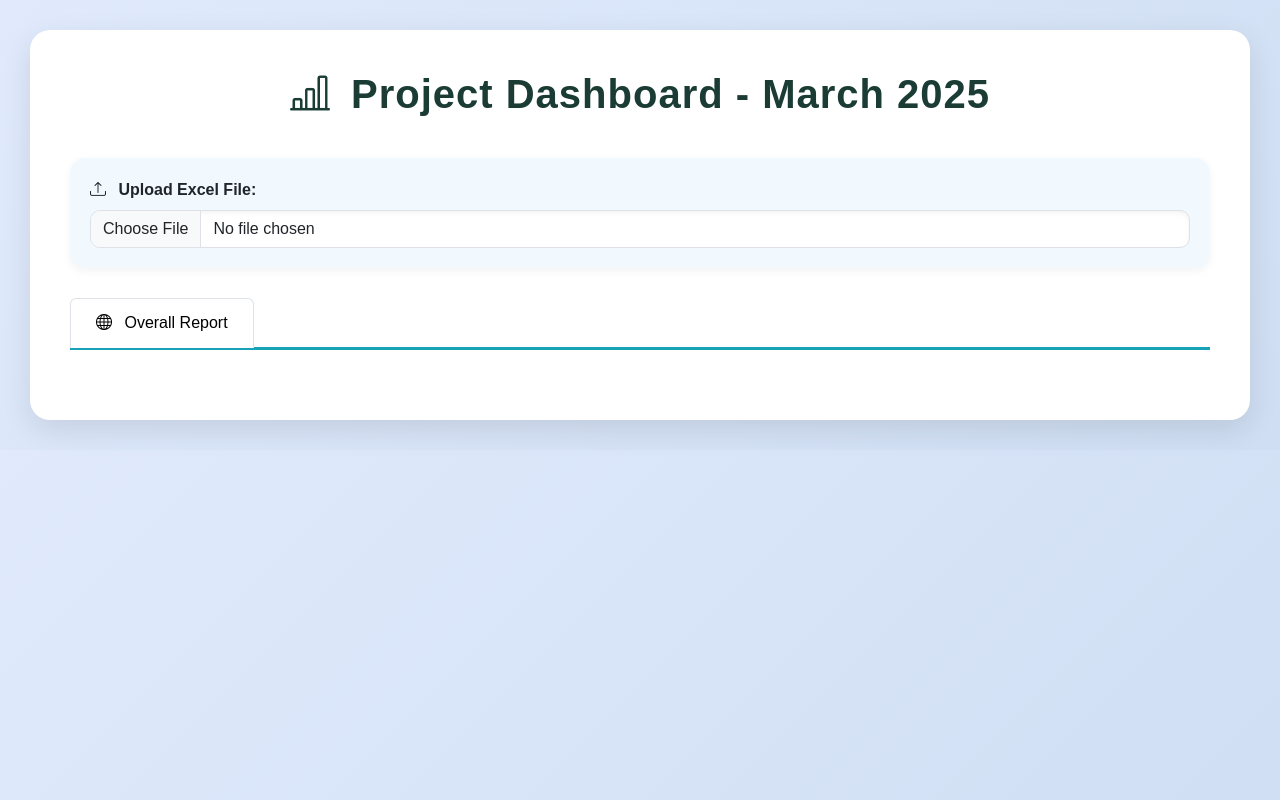
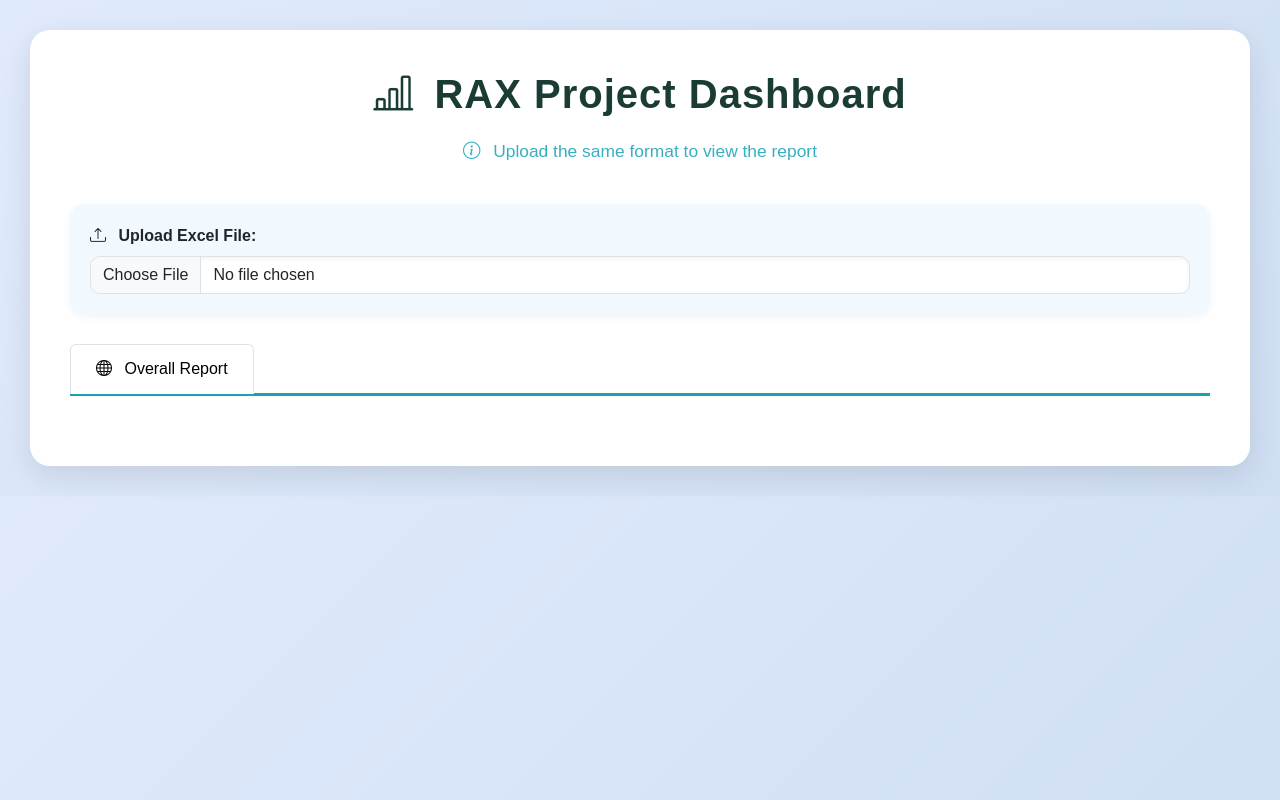
Before and after one commit to Kaarthik9673/Project-Dashboard, a plain HTML site: page index.html in a window 1280 px wide. Drawn offline with nearby package versions, Linux system fonts and the light colour scheme.

Commit message:
Update index.html

```diff
--- a/index.html
+++ b/index.html
@@ -3,7 +3,7 @@
 <head>
     <meta charset="UTF-8">
     <meta name="viewport" content="width=device-width, initial-scale=1.0">
-    <title>Project Dashboard - March 2025</title>
+    <title>RAX Project Dashboard</title>
     <link href="https://cdn.jsdelivr.net/npm/bootstrap@5.3.0/dist/css/bootstrap.min.css" rel="stylesheet">
     <link href="https://cdn.jsdelivr.net/npm/bootstrap-icons@1.11.3/font/bootstrap-icons.min.css" rel="stylesheet">
     <script src="https://cdn.jsdelivr.net/npm/chart.js@4.4.2/dist/chart.umd.min.js"></script>
@@ -25,8 +25,21 @@
             text-align: center;
             color: #1a3c34;
             font-weight: 700;
+            margin-bottom: 20px;
+            letter-spacing: 1px;
+        }
+        .header-note {
+            text-align: center;
+            color: #17a2b8;
+            font-size: 1.1rem;
+            font-weight: 500;
             margin-bottom: 40px;
-            letter-spacing: 1px;
+            animation: fadeInOut 3s ease-in-out infinite;
+        }
+        @keyframes fadeInOut {
+            0% { opacity: 0.4; transform: scale(0.95); }
+            50% { opacity: 1; transform: scale(1); }
+            100% { opacity: 0.4; transform: scale(0.95); }
         }
         .summary-stats {
             display: flex;
@@ -177,7 +190,10 @@
 </head>
 <body>
     <div class="container">
-        <h1><i class="bi bi-bar-chart-line me-2"></i> Project Dashboard - March 2025</h1>
+        <h1><i class="bi bi-bar-chart-line me-2"></i> RAX Project Dashboard</h1>
+        <div class="header-note">
+            <i class="bi bi-info-circle me-2"></i> Upload the same format to view the report
+        </div>
 
         <div class="upload-section">
             <label for="excelFile" class="form-label fw-bold"><i class="bi bi-upload me-2"></i> Upload Excel File:</label>
```
